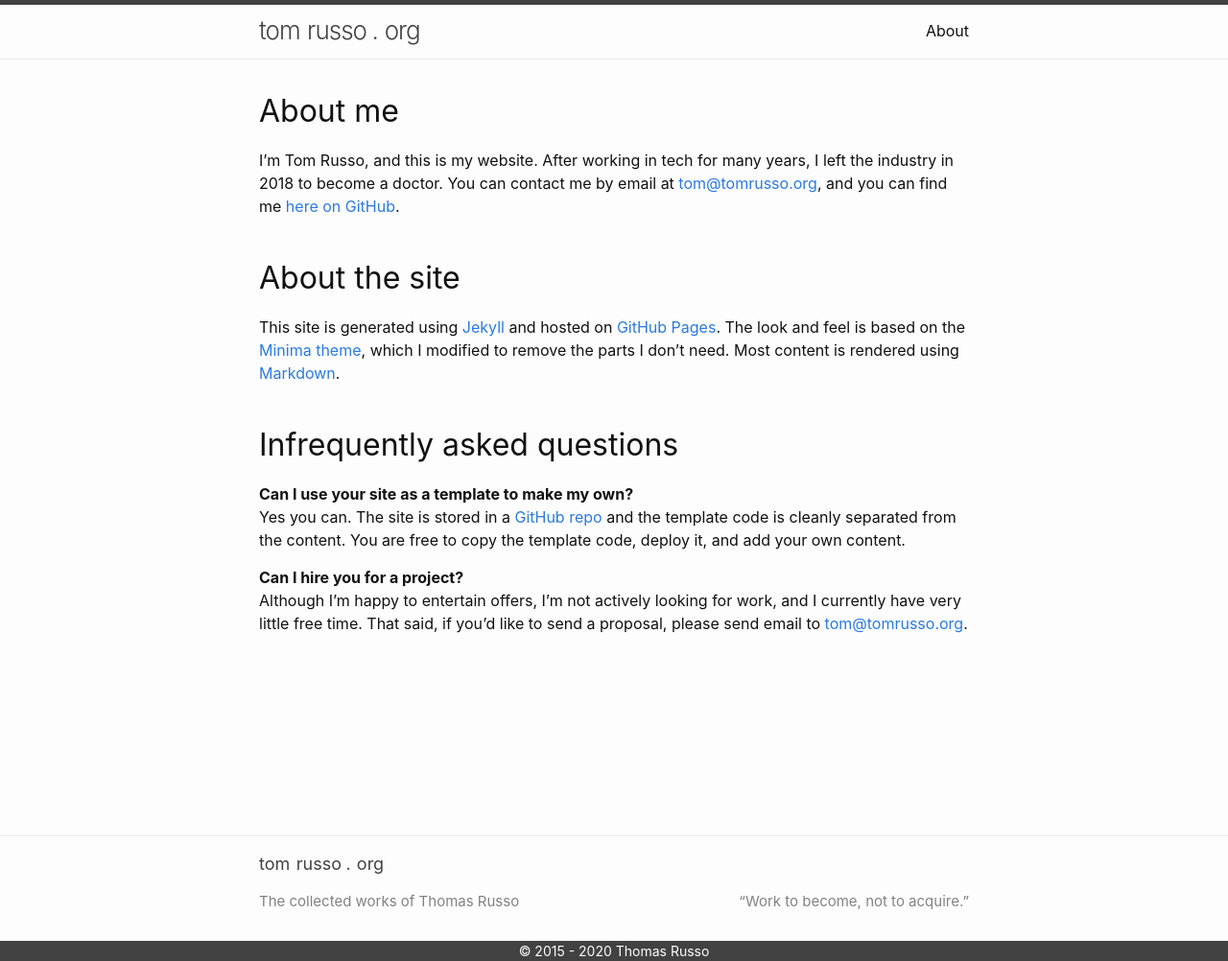
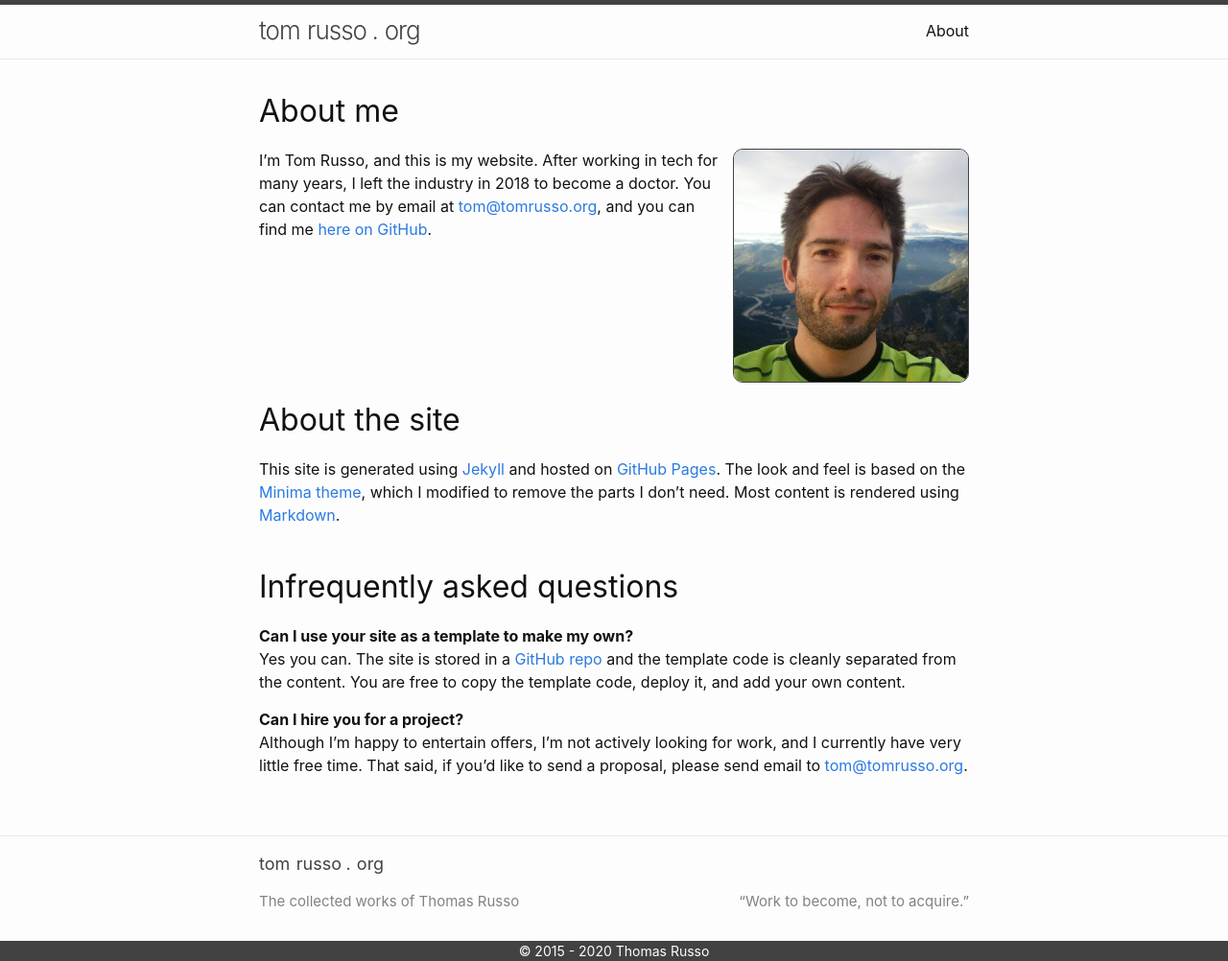
Before and after one commit to tomrusso/tomrusso.github.io, a Jekyll site: the page built from about.md, in a window 1280 px wide and 1002 px high. Shown: the whole window at 96% size. Built offline with Jekyll 4.4.1, drawn with Linux system fonts in a browser that asks for light colours.

Commit message:
Adding image styling to markdown content

```diff
--- a/assets/main.scss
+++ b/assets/main.scss
@@ -1,3 +1,62 @@
 ---
 ---
 @import "theme";
+
+.markdown-content p
+{
+	overflow: auto;
+}
+
+.markdown-content img[src$="#left-quarter"]
+{
+	float: left;
+	width: 25%;
+	margin-right: $spacing-unit / 2;
+	border: 1px solid $grey-color-dark;
+	border-radius: 10px;
+}
+
+.markdown-content img[src$="#right-quarter"]
+{
+	float: right;
+	width: 25%;
+	margin-left: $spacing-unit / 2;
+	border: 1px solid $grey-color-dark;
+	border-radius: 10px;
+}
+
+.markdown-content img[src$="#left-third"]
+{
+	float: left;
+	width: 33%;
+	margin-right: $spacing-unit / 2;
+	border: 1px solid $grey-color-dark;
+	border-radius: 10px;
+}
+
+.markdown-content img[src$="#right-third"]
+{
+	float: right;
+	width: 33%;
+	margin-left: $spacing-unit / 2;
+	border: 1px solid $grey-color-dark;
+	border-radius: 10px;
+}
+
+.markdown-content img[src$="#left-half"]
+{
+	float: left;
+	width: 50%;
+	margin-right: $spacing-unit / 2;
+	border: 1px solid $grey-color-dark;
+	border-radius: 10px;
+}
+
+.markdown-content img[src$="#right-half"]
+{
+	float: right;
+	width: 50%;
+	margin-left: $spacing-unit / 2;
+	border: 1px solid $grey-color-dark;
+	border-radius: 10px;
+}
```
Also changed, not shown: about.md (+1 -0 lines), assets/me.jpg (added).
